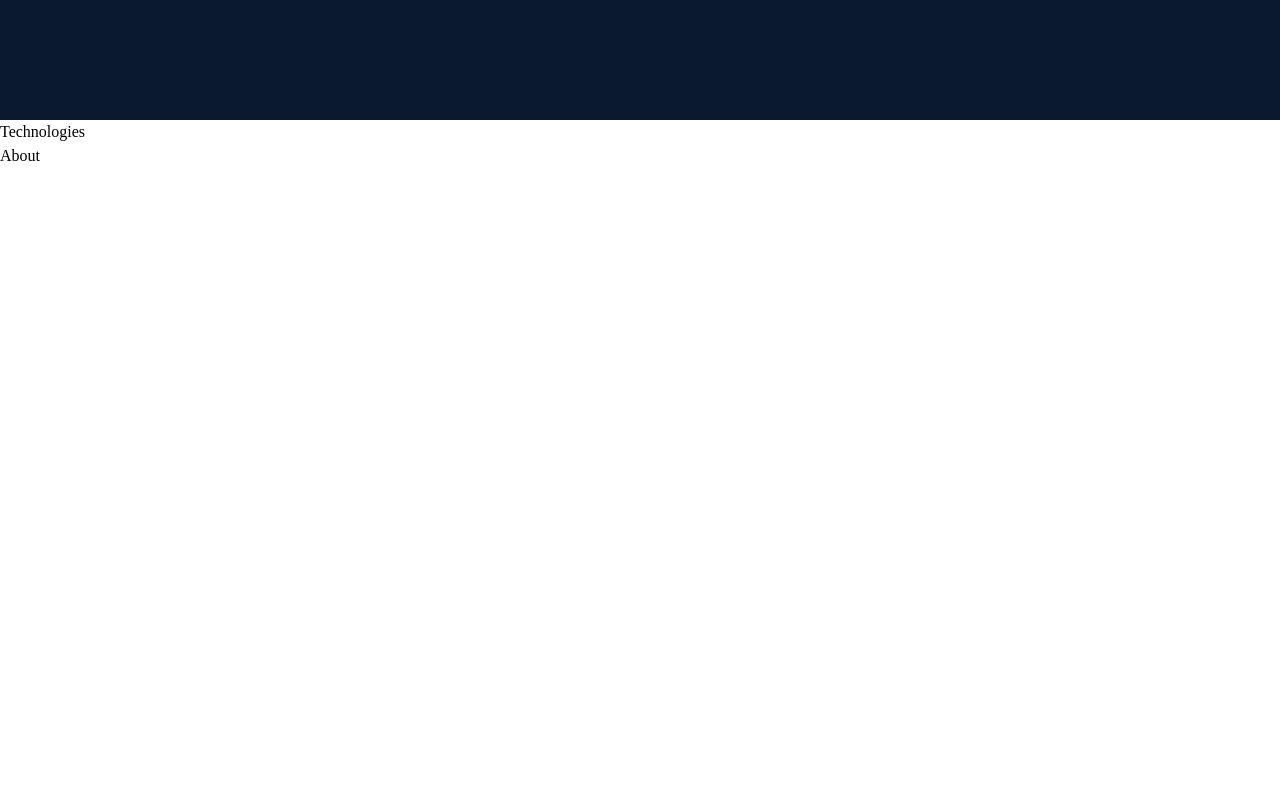
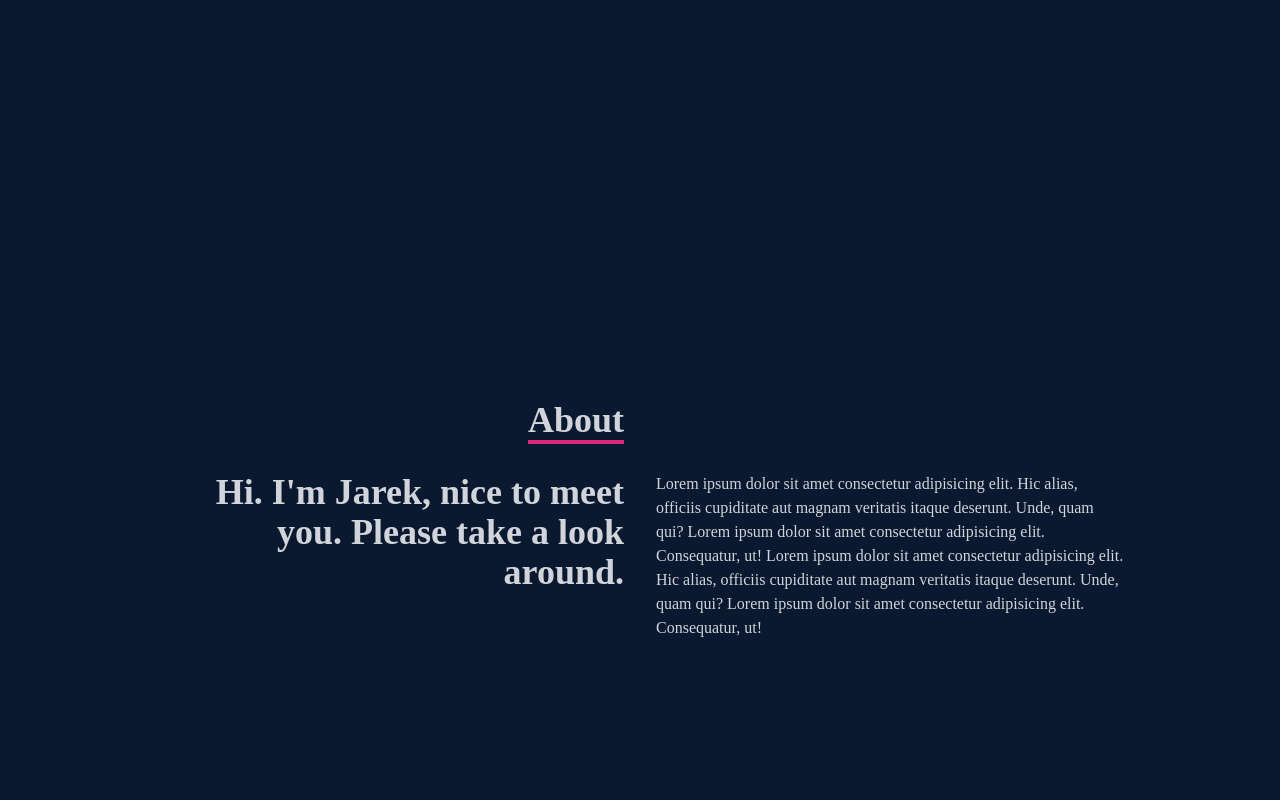
Before and after one commit to JarekCh/portfolio, a React (Create React App) app: page / in a window 1280 px wide. Shown: the part 680-1480 px from the top of the page. Before the commit the page ends 848 px from the top, so only its background shows below. Built offline with nearby package versions, Linux system fonts and the light colour scheme.

Commit message:
add temp folder with dummy data. edit about component

```diff
--- /dev/null
+++ b/src/assets/temp/temp_epx.js
@@ -0,0 +1,44 @@
+const exp =[
+    {
+        id: '1',
+        name: 'test',
+        image: '../img/logo.png',
+    },
+    {
+        id: '2',
+        name: 'test2',
+        image: '../img/logo.png',
+    },
+        {
+        id: '3',
+        name: 'test3',
+        image: '../img/logo.png',
+    },
+    {
+        id: '4',
+        name: 'test4',
+        image: '../img/logo.png',
+    },
+    {
+        id: '5',
+        name: 'test5',
+        image: '../img/logo.png',
+    },
+    {
+        id: '6',
+        name: 'test6',
+        image: '../img/logo.png',
+    },
+    {
+        id: '7',
+        name: 'test7',
+        image: '../img/logo.png',
+    },
+    {
+        id: '8',
+        name: 'test8',
+        image: '../img/logo.png',
+    },
+];
+
+export default exp;
--- /dev/null
+++ b/src/assets/temp/temp_projects.js
@@ -0,0 +1,47 @@
+const projects = [
+    {
+        id: '1',
+        name: 'testionho',
+        description: 'Lorem ipsum dolor sit amet consectetur adipisicing elit. Hic alias, officiis cupiditate aut magnam veritatis itaque deserunt. Unde, quam qui? Lorem ipsum dolor sit amet consectetur adipisicing elit. Consequatur, ut!',
+        image:
+        'https://pixabay.com/vectors/hook-ok-check-symbol-yes-1425312/',
+    },
+    {
+        id: '2',
+        name: 'testionho2',
+        description: 'Lorem ipsum dolor sit amet consectetur adipisicing elit. Hic alias, officiis cupiditate aut magnam veritatis itaque deserunt. Unde, quam qui? Lorem ipsum dolor sit amet consectetur adipisicing elit. Consequatur, ut!',
+        image:
+        'https://pixabay.com/vectors/hook-ok-check-symbol-yes-1425312/',
+    },
+        {
+        id: '3',
+        name: 'testionho3',
+        description: 'Lorem ipsum dolor sit amet consectetur adipisicing elit. Hic alias, officiis cupiditate aut magnam veritatis itaque deserunt. Unde, quam qui? Lorem ipsum dolor sit amet consectetur adipisicing elit. Consequatur, ut!',
+        image:
+        'https://pixabay.com/vectors/hook-ok-check-symbol-yes-1425312/',
+    },
+        {
+        id: '4',
+        name: 'testionho4',
+        description: 'Lorem ipsum dolor sit amet consectetur adipisicing elit. Hic alias, officiis cupiditate aut magnam veritatis itaque deserunt. Unde, quam qui? Lorem ipsum dolor sit amet consectetur adipisicing elit. Consequatur, ut!',
+        image:
+        'https://pixabay.com/vectors/hook-ok-check-symbol-yes-1425312/',
+    },
+        {
+        id: '5',
+        name: 'testionho5',
+        description: 'Lorem ipsum dolor sit amet consectetur adipisicing elit. Hic alias, officiis cupiditate aut magnam veritatis itaque deserunt. Unde, quam qui? Lorem ipsum dolor sit amet consectetur adipisicing elit. Consequatur, ut!',
+        image:
+        'https://pixabay.com/vectors/hook-ok-check-symbol-yes-1425312/',
+    },
+        {
+        id: '6',
+        name: 'testionho6',
+        description: 'Lorem ipsum dolor sit amet consectetur adipisicing elit. Hic alias, officiis cupiditate aut magnam veritatis itaque deserunt. Unde, quam qui? Lorem ipsum dolor sit amet consectetur adipisicing elit. Consequatur, ut!',
+        image:
+        'https://pixabay.com/vectors/hook-ok-check-symbol-yes-1425312/',
+    },
+
+];
+
+export default projects;
--- a/src/components/About.jsx
+++ b/src/components/About.jsx
@@ -2,7 +2,26 @@ import React from 'react'
 
 const About = () => {
   return (
-    <div>About</div>
+    <section className='w-full h-screen bg-[#0a192f] text-gray-300'>
+      <div className='flex flex-col justify-center items-center w-full h-full'>
+        <div className='max-w-[1000px] w-full grid grid-cols-2 gap-8'>
+          <div className='sm:text-right pb-8 pl-4'>
+            <p className='text-4xl font-bold inline border-b-4 border-pink-600'>
+              About
+            </p>
+          </div>
+          <div></div>
+          </div>
+          <div className='max-w-[1000px] w-full grid sm:grid-cols-2 gap-8 px-4'>
+            <div className='sm:text-right text-4xl font-bold'>
+              <p>Hi. I'm Jarek, nice to meet you. Please take a look around.</p>
+            </div>
+            <div>
+              <p>Lorem ipsum dolor sit amet consectetur adipisicing elit. Hic alias, officiis cupiditate aut magnam veritatis itaque deserunt. Unde, quam qui? Lorem ipsum dolor sit amet consectetur adipisicing elit. Consequatur, ut! Lorem ipsum dolor sit amet consectetur adipisicing elit. Hic alias, officiis cupiditate aut magnam veritatis itaque deserunt. Unde, quam qui? Lorem ipsum dolor sit amet consectetur adipisicing elit. Consequatur, ut!</p>
+            </div>
+          </div>
+      </div>
+    </section>
   )
 }
 
--- a/src/components/Hero.jsx
+++ b/src/components/Hero.jsx
@@ -3,7 +3,7 @@ import { HiArrowNarrowRight } from 'react-icons/hi';
 
 const Hero = () => {
   return (
-    <div className='bg-[#0a192f] w-full h-screen'>
+    <section className='bg-[#0a192f] w-full h-screen'>
       {/* container */}
       <div className='max-w-[1000px] mx-auto px-8 flex flex-col justify-center h-full'>
         <p className='text-pink-600 '>Hello, my name is</p>
@@ -23,7 +23,7 @@ const Hero = () => {
           </button>
         </div>
       </div>
-    </div>
+    </section>
   )
 }
 
--- a/src/components/Technologies.jsx
+++ b/src/components/Technologies.jsx
@@ -2,7 +2,7 @@ import React from 'react'
 
 const Technologies = () => {
   return (
-    <div>Technologies</div>
+    <section className='w-full h-screen bg-[#0a192f] text-gray-300'>Technologies</section>
   )
 }
 
--- a/src/pages/Home.js
+++ b/src/pages/Home.js
@@ -6,10 +6,9 @@ import Technologies from '../components/Technologies'
 const Home = () => {
   return (
     <div>
-      {/* add component header */}
         <Hero />
+        <About />
         <Technologies />
-        <About />
     </div>
   )
 }
```
